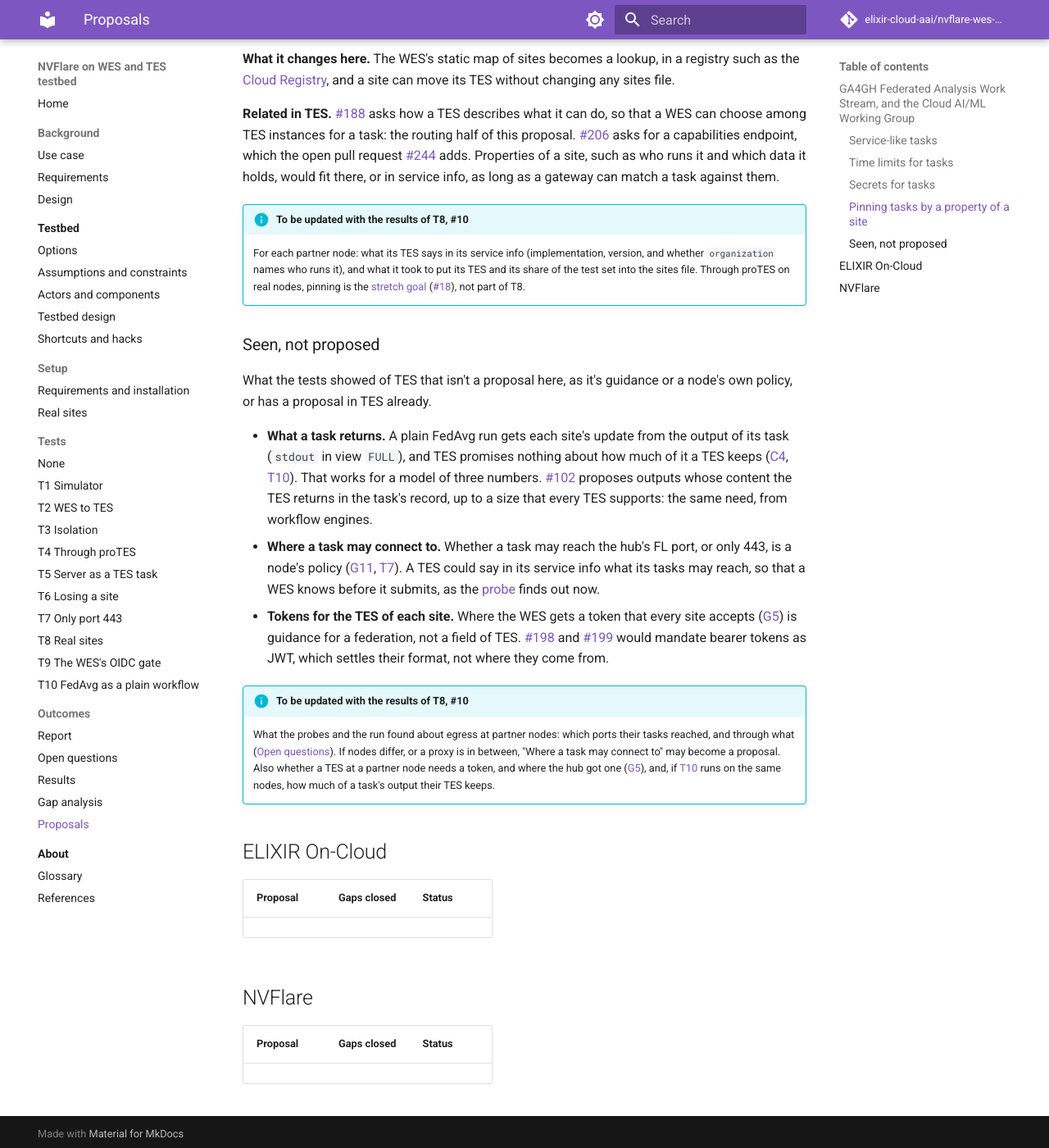
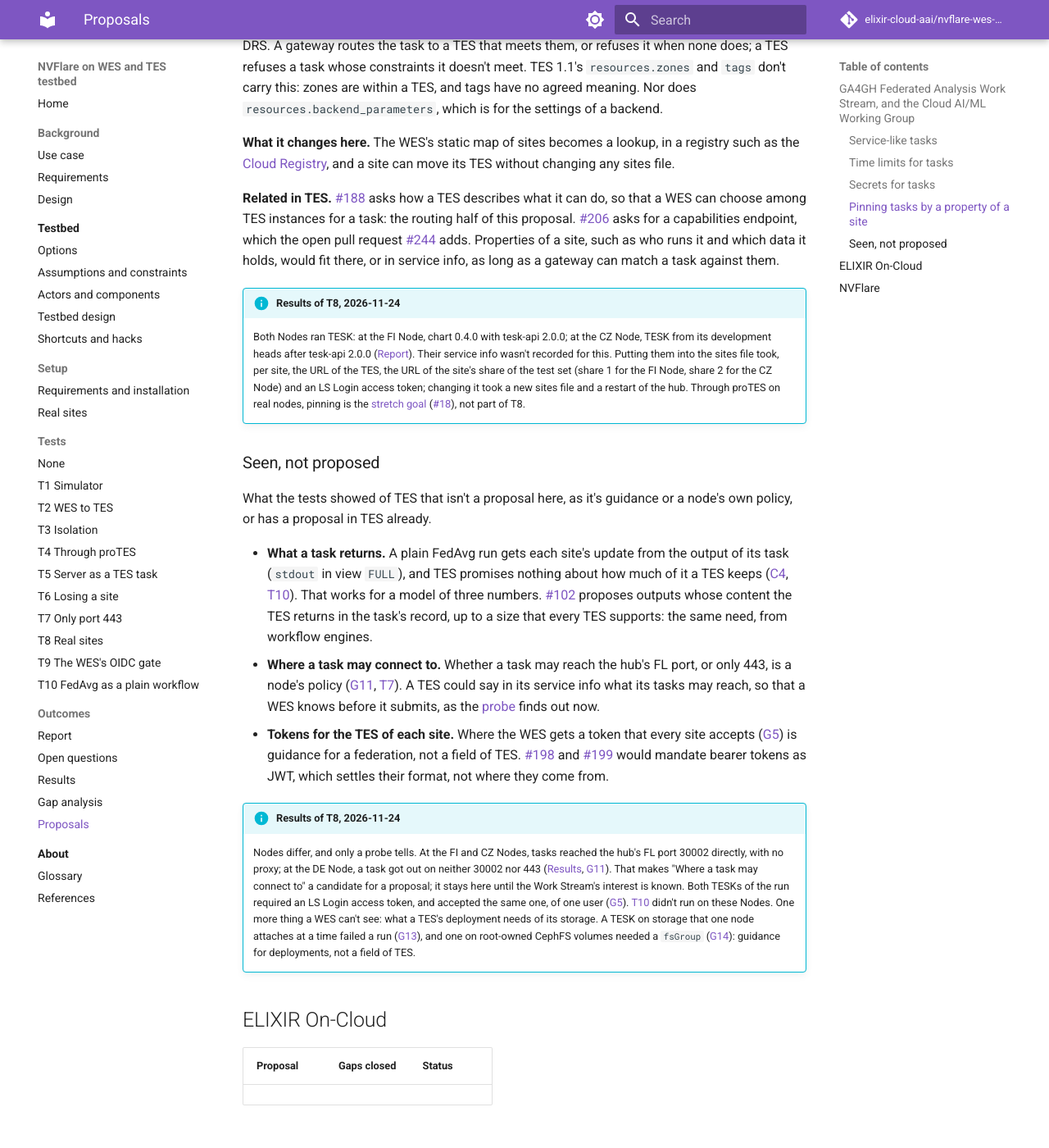
Before and after one commit to elixir-cloud-aai/nvflare-wes-testbed, an MkDocs documentation site: the page built from docs/outcomes/proposals.md, in a window 1280 px wide and 1400 px high, scrolled down 4247 px. Shown: the whole window at 82% size. Built offline with MkDocs 1.6.1 and Material for MkDocs 9.7.7, drawn with Linux system fonts in a browser that asks for light colours; comment, search, counter and statistics services are not loaded; some of the changed text lies outside the part shown.

Commit message:
docs: add T8 results to the TES proposals
Replace the boxes "To be updated with the results of T8, #10" with
what the run over the FI and CZ Nodes of 2026-11-24 adds: no endpoint
needed at a site, start times within 1 s, owner-only task records at
both TESKs, what the sites file took, and that egress differs between
Nodes, which makes "Where a task may connect to" a candidate for a
proposal. Storage needs of TESK deployments (G13, G14) go under "Seen,
not proposed".

Co-Authored-By: Claude Opus 5.5 <noreply@anthropic.com>
Claude-Session: https://claude.ai/code/session_011FSoqN5w1v5t1QRTKU7ad5

```diff
--- a/docs/outcomes/proposals.md
+++ b/docs/outcomes/proposals.md
@@ -1,7 +1,7 @@
 # Proposals
 
 !!! note "Draft; nothing posted"
-    Section 5 holds draft outcomes and proposals, for further consideration, and only what test results support. These come from the local runs and from the two dress rehearsals on Rahti; the run with two or more sites ([#10](https://github.com/elixir-cloud-aai/nvflare-wes-testbed/issues/10)) may add to them: boxes headed "To be updated with the results of T8, #10" mark where. Nothing is posted anywhere without the maintainer's OK. Whatever is added here stays a draft: it gets finalized elsewhere.
+    Section 5 holds draft outcomes and proposals, for further consideration, and only what test results support. These come from the local runs, from the dress rehearsals on Rahti, and from the run over the FI and CZ Nodes of 2026-11-24 ([#10](https://github.com/elixir-cloud-aai/nvflare-wes-testbed/issues/10), [Report](report.md)): boxes headed "Results of T8, 2026-11-24" say what that run adds. Nothing is posted anywhere without the maintainer's OK. Whatever is added here stays a draft: it gets finalized elsewhere.
 
 Each proposal links the [gaps](gap-analysis.md) it closes.
 
@@ -32,8 +32,8 @@ Not every federated job needs all four. A plain FedAvg run ([C4](../testbed/opti
 
 **Open points.** Whether endpoints reachable from other sites are something a TES at a site would offer at all; T5 asks node operators exactly that ([Open questions](open-questions.md)). Names and TLS: the FL server's certificate holds its name, so the name must be known before the task runs, or certificates must be issued once the address is.
 
-!!! info "To be updated with the results of T8, #10"
-    What the operators of partner nodes say to T5's question ([Open questions](open-questions.md)): whether their TES could give a task an endpoint that tasks at other sites reach, and how (for example, a Service and an ingress per task on a TES on Kubernetes, as [B2](../testbed/options.md#b2-server-as-a-tes-task-too) notes), or why not. If none would, that is a result for the Work Stream, too: the server then needs a TES of the federation that offers endpoints, rather than a TES at a site.
+!!! info "Results of T8, 2026-11-24"
+    No partner operator has answered T5's question: both TES of the run over the FI and CZ Nodes ([Report](report.md#first-multi-site-run)) are run by the testbed's maintainers, so the question stays open ([Open questions](open-questions.md)). Both are TESK on Kubernetes, where an endpoint would take a Service and an ingress per task, as [B2](../testbed/options.md#b2-server-as-a-tes-task-too) notes; TESK offers neither. What the run does show: no endpoint at a site was needed, as both clients only dialed out to the hub. If no Node would offer endpoints, that is a result for the Work Stream, too: the server then needs a TES of the federation that offers them, rather than a TES at a site.
 
 ### Time limits for tasks
 
@@ -45,8 +45,8 @@ Not every federated job needs all four. A plain FedAvg run ([C4](../testbed/opti
 
 **Related in TES.** [#213](https://github.com/ga4gh/task-execution-schemas/issues/213) asks for a time limit on tasks or executors. [#141](https://github.com/ga4gh/task-execution-schemas/pull/141), an open pull request of 2020 marked as work in progress, adds `resources.max_time`, a requested maximum wall time in hours that a queuing engine "may" use to set the priority of a task. This proposal asks for more than a hint: a limit that the TES enforces, and says it enforces, as a federated task that outlives its job holds its slot at the site.
 
-!!! info "To be updated with the results of T8, #10"
-    The limits on the run time of tasks at partner nodes, from question 2 of [What to ask node operators](../setup/real-sites.md#what-to-ask-node-operators), and how long a task took there to start ([T8](../tests/t8-real-sites.md)). Whether the time a task waits counts against its limit, and whether the 30 minutes of the wrapper and the WES's constants fit those nodes.
+!!! info "Results of T8, 2026-11-24"
+    Both client tasks started within 1 s of their creation, at the FI and the CZ Node, and ran for about 71 s; the run took about 90 s ([Report](report.md#first-multi-site-run)). That's far within the 30 minutes of the wrapper and the WES's start timeout of 3 minutes. The limits on the run time of tasks at partner Nodes (question 2 of [What to ask node operators](../setup/real-sites.md#what-to-ask-node-operators)) are still unknown, as no partner operator took part, and so is whether waiting counts against a limit: neither TES queued the tasks.
 
 ### Secrets for tasks
 
@@ -58,8 +58,8 @@ Not every federated job needs all four. A plain FedAvg run ([C4](../testbed/opti
 
 **Related in TES.** Two open issues ask for secrets that the TES itself uses, not the task: credentials to pull images from private registries ([#167](https://github.com/ga4gh/task-execution-schemas/issues/167), asked for by ELIXIR nodes) and to stage inputs and outputs ([#169](https://github.com/ga4gh/task-execution-schemas/issues/169)). They need the same thing, a value that reaches where it's used and no record or log on the way, and one mechanism could serve all three.
 
-!!! info "To be updated with the results of T8, #10"
-    Who can read task records and logs at partner nodes, from question 5 of [What to ask node operators](../setup/real-sites.md#what-to-ask-node-operators), and whether their TES, or anything in front of it, logs the commands of executors. That says how far the one-time links reach at a real node, beyond the hub's own Funnel and TESK.
+!!! info "Results of T8, 2026-11-24"
+    At both TESKs of the run, the API shows a task only to the user who created it: the hub's tasks, and their one-time links, were visible through TES to the user whose token the hub held, and to the operators of each cluster, who can read the pods and their commands. Here, those are the testbed's maintainers at both Nodes. Whether a TES of a partner, or anything in front of it, logs the commands of executors (question 5 of [What to ask node operators](../setup/real-sites.md#what-to-ask-node-operators)) wasn't asked, as no partner operator took part.
 
 ### Pinning tasks by a property of a site
 
@@ -71,8 +71,8 @@ Not every federated job needs all four. A plain FedAvg run ([C4](../testbed/opti
 
 **Related in TES.** [#188](https://github.com/ga4gh/task-execution-schemas/issues/188) asks how a TES describes what it can do, so that a WES can choose among TES instances for a task: the routing half of this proposal. [#206](https://github.com/ga4gh/task-execution-schemas/issues/206) asks for a capabilities endpoint, which the open pull request [#244](https://github.com/ga4gh/task-execution-schemas/pull/244) adds. Properties of a site, such as who runs it and which data it holds, would fit there, or in service info, as long as a gateway can match a task against them.
 
-!!! info "To be updated with the results of T8, #10"
-    For each partner node: what its TES says in its service info (implementation, version, and whether `organization` names who runs it), and what it took to put its TES and its share of the test set into the sites file. Through proTES on real nodes, pinning is the [stretch goal](../testbed/index.md#goals) ([#18](https://github.com/elixir-cloud-aai/nvflare-wes-testbed/issues/18)), not part of T8.
+!!! info "Results of T8, 2026-11-24"
+    Both Nodes ran TESK: at the FI Node, chart 0.4.0 with tesk-api 2.0.0; at the CZ Node, TESK from its development heads after tesk-api 2.0.0 ([Report](report.md#first-multi-site-run)). Their service info wasn't recorded for this. Putting them into the sites file took, per site, the URL of the TES, the URL of the site's share of the test set (share 1 for the FI Node, share 2 for the CZ Node) and an LS Login access token; changing it took a new sites file and a restart of the hub. Through proTES on real nodes, pinning is the [stretch goal](../testbed/index.md#goals) ([#18](https://github.com/elixir-cloud-aai/nvflare-wes-testbed/issues/18)), not part of T8.
 
 ### Seen, not proposed
 
@@ -82,8 +82,8 @@ What the tests showed of TES that isn't a proposal here, as it's guidance or a n
 - **Where a task may connect to.** Whether a task may reach the hub's FL port, or only 443, is a node's policy ([G11](gap-analysis.md#g11), [T7](../tests/t7-port-443.md)). A TES could say in its service info what its tasks may reach, so that a WES knows before it submits, as the [probe](../setup/real-sites.md#probing-a-node) finds out now.
 - **Tokens for the TES of each site.** Where the WES gets a token that every site accepts ([G5](gap-analysis.md#g5)) is guidance for a federation, not a field of TES. [#198](https://github.com/ga4gh/task-execution-schemas/issues/198) and [#199](https://github.com/ga4gh/task-execution-schemas/pull/199) would mandate bearer tokens as JWT, which settles their format, not where they come from.
 
-!!! info "To be updated with the results of T8, #10"
-    What the probes and the run found about egress at partner nodes: which ports their tasks reached, and through what ([Open questions](open-questions.md)). If nodes differ, or a proxy is in between, "Where a task may connect to" may become a proposal. Also whether a TES at a partner node needs a token, and where the hub got one ([G5](gap-analysis.md#g5)), and, if [T10](../tests/t10-fedavg.md) runs on the same nodes, how much of a task's output their TES keeps.
+!!! info "Results of T8, 2026-11-24"
+    Nodes differ, and only a probe tells. At the FI and CZ Nodes, tasks reached the hub's FL port 30002 directly, with no proxy; at the DE Node, a task got out on neither 30002 nor 443 ([Results](results.md), [G11](gap-analysis.md#g11)). That makes "Where a task may connect to" a candidate for a proposal; it stays here until the Work Stream's interest is known. Both TESKs of the run required an LS Login access token, and accepted the same one, of one user ([G5](gap-analysis.md#g5)). [T10](../tests/t10-fedavg.md) didn't run on these Nodes. One more thing a WES can't see: what a TES's deployment needs of its storage. A TESK on storage that one node attaches at a time failed a run ([G13](gap-analysis.md#g13)), and one on root-owned CephFS volumes needed a `fsGroup` ([G14](gap-analysis.md#g14)): guidance for deployments, not a field of TES.
 
 ## ELIXIR On-Cloud
 
```
